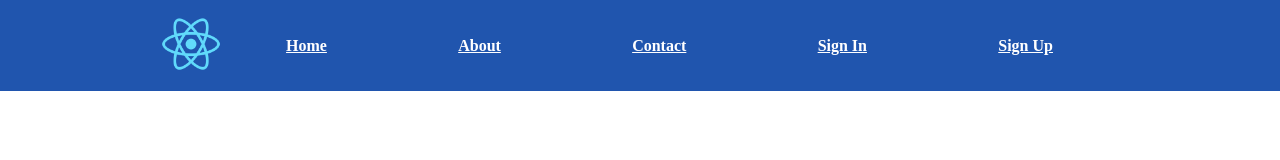
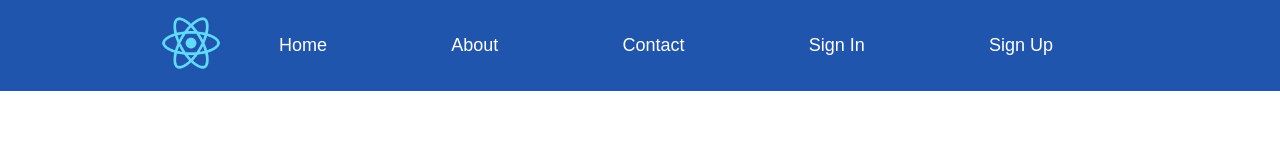
Before and after one commit to Josefine-Gm-Paaske/routing-in-react, a React (Create React App) app: page / in a window 1280 px wide. Shown: the top 160 px of the page. Built offline with nearby package versions, Linux system fonts and the light colour scheme.

Commit message:
Design changes

```diff
--- a/src/index.css
+++ b/src/index.css
@@ -1,10 +1,14 @@
 body {
   margin: 0;
+  font-family:Arial;
 }
 
 a {
   color: white;
-  font-weight: bold;
+  font-size: 18px;
+  font-weight:500;
+  text-decoration: none;
+  margin: 30px;
 }
 
 .reactLogo{
```
